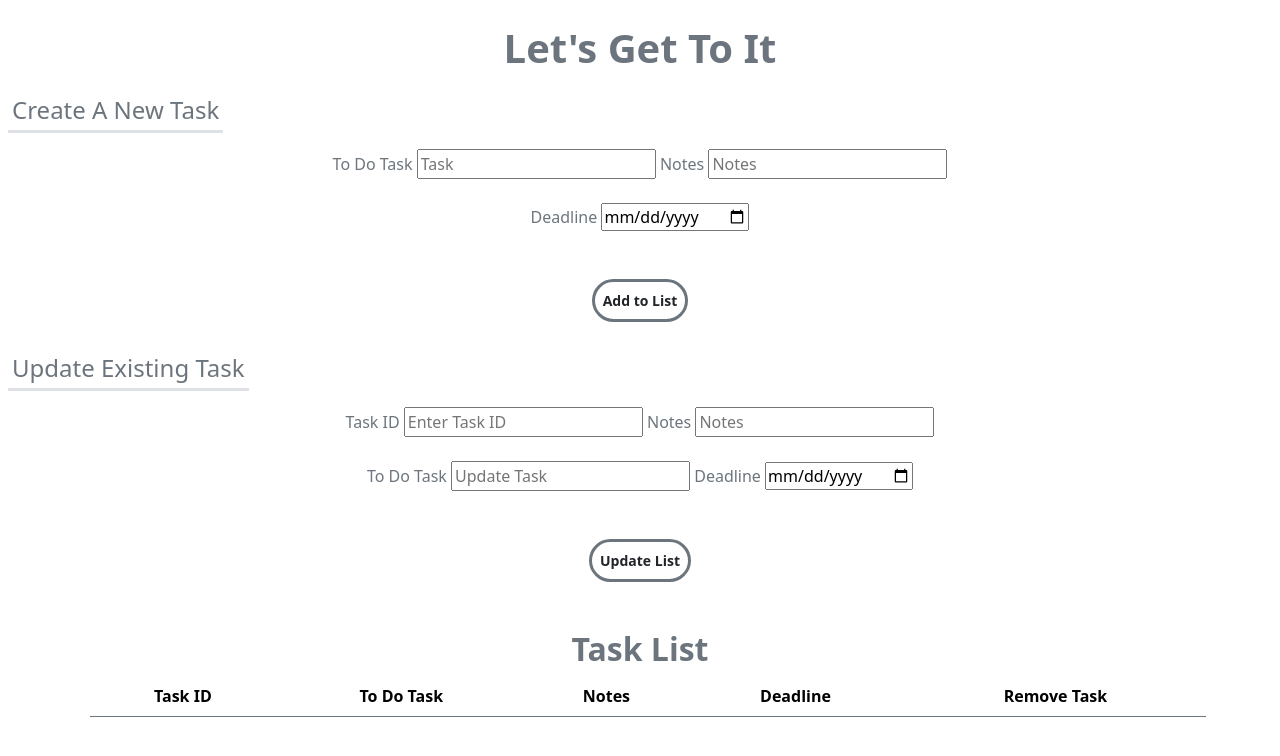
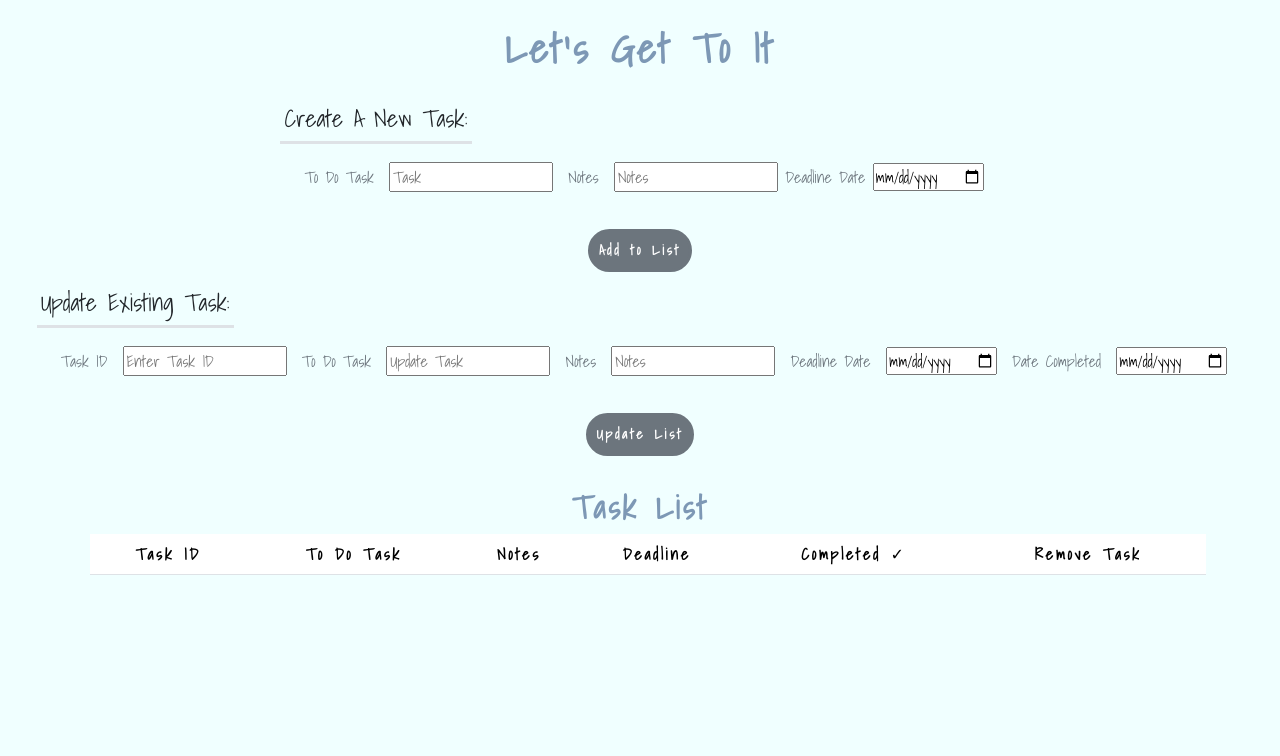
Before and after one commit to erinelise2/week12codingassignment, a website: page index.html in a window 1280 px wide. Drawn offline with nearby package versions, Linux system fonts and the light colour scheme.

Commit message:
styled page and added complete column. json not linking

```diff
--- a/index.css
+++ b/index.css
@@ -0,0 +1,40 @@
+body {
+    font-family: 'Shadows Into Light', cursive;
+    background-color:azure;
+    display: flex;
+    flex-direction: column;
+    align-items: center;
+}
+
+.mainHeader {
+   color: rgb(125, 152, 181);
+   letter-spacing: 2pt;
+}
+
+.tableHeader {
+    color: rgb(125, 152, 181);
+    letter-spacing: 2pt;
+}
+
+button {
+    letter-spacing: 2pt;
+}
+
+th {
+
+    letter-spacing: 2pt;
+    font-weight: bolder;
+}
+
+tbody {
+    background-color: #dee2e6;
+    color: 6c757d;
+}
+
+.taskForm {
+    color: #6c757d;
+}
+
+.taskUpdateForm {
+    color: #6c757d;
+}
--- a/index.html
+++ b/index.html
@@ -20,61 +20,67 @@
     ></script>
         <!-- my script -->
      <script src="script.js"></script>
+     <!-- My CSS style sheet -->
+     <link href="index.css" rel="stylesheet" />
         <!-- Popper CDN: For dropdowns, popovers, tooltips, etc-->
     <script
     src="https://cdn.jsdelivr.net/npm/@popperjs/core@2.11.6/dist/umd/popper.min.js"
     integrity="sha384-oBqDVmMz9ATKxIep9tiCxS/Z9fNfEXiDAYTujMAeBAsjFuCZSmKbSSUnQlmh/jp3"
     crossorigin="anonymous"
   ></script>
+  <!-- google fonts -->
+  <link rel="preconnect" href="https://fonts.googleapis.com">
+<link rel="preconnect" href="https://fonts.gstatic.com" crossorigin>
+<link href="https://fonts.googleapis.com/css2?family=Shadows+Into+Light&display=swap" rel="stylesheet">
 </head>
-<body class="text-secondary">
+<body>
     <h1 class="mainHeader header fs-1 fw-bolder text-center m-4">Let's Get To It</h1>
     <form>
-        <h4 class='header m-2'><span class="border-bottom border-3 p-1">Create A New Task</span></h4>
-        <div class='taskForm m-4 text-center'>
-            <label for="newTask">To Do Task</label>
+        <h4 class='header m-2'><span class="border-bottom border-3 p-1">Create A New Task:</span></h4>
+        <div class='taskForm m-4'>
+            <label class="m-2" for="newTask">To Do Task</label>
             <input id="newTask" placeholder="Task" />
-            <label for="newNote">Notes</label>
+            <label class="m-2" for="newNote">Notes</label>
             <input id="newNote" placeholder="Notes"/>
-        </div>
-        <div class="m-4 text-center">
-            <label for="newDeadline">Deadline</label>
+            <label for="newDeadline">Deadline Date</label>
             <input id="newDeadline" type="Date" />
         </div>
         <div class="text-center">
-            <button class='btn btn-sm task-btn border border-secondary border-3 rounded-pill m-4 p-2 text-center fw-bold' id="submitTask">Add to List</button>
+            <button class='btn btn-sm task-btn border border-secondary border-3 rounded-pill m-2 p-2 text-center fw-bold bg-secondary text-white' id="submitTask">Add to List</button>
         </div>
     </form>
 
     <form>
-        <h4 class='header m-2'><span class="border-bottom border-3 p-1">Update Existing Task</span></h4>
-        <div class='taskUpdateForm m-4 text-center'>
-            <label for="updateId">Task ID</label>
+        <h4 class='header m-2'><span class="border-bottom border-3 p-1">Update Existing Task:</span></h4>
+        <div class='taskUpdateForm m-4'>
+            <label class="m-2" for="updateId">Task ID</label>
             <input id="updateId" placeholder="Enter Task ID"/>
-            <label for="updateNote">Notes</label>
+            <label class="m-2" for="updateTask">To Do Task</label>
+            <input id="updateTask" placeholder="Update Task"/>
+            <label class="m-2" for="updateNote">Notes</label>
             <input id="updateNote" placeholder="Notes"/>
-        <div class="m-4 text-center">
-            <label for="updateTask">To Do Task</label>
-            <input id="updateTask" placeholder="Update Task"/>
-            <label for="updateDeadline">Deadline</label>
+            <label class="m-2" for="updateDeadline">Deadline Date</label>
             <input id="updateDeadline" type="Date" />
+            <label class="m-2" for="updateStatus">Date Completed</label>
+            <input id="updateStatus" type="Date" />
         </div>
-        </div>
+
         <div class="text-center">
-            <button class='btn btn-sm task-btn border border-secondary border-3 rounded-pill m-4 p-2 text-center fw-bold text' id="updateTask">Update List</button>
+            <button class='btn btn-sm task-btn border border-secondary border-3 rounded-pill m-2 p-2 text-center fw-bold bg-secondary text-white' id="updateTask">Update List</button>
         </div>
     </form>
 
 <!-- Is there a way to have the table automatically sort by the deadline date? -->
     <div class="container text-center">
         <h2 class="tableHeader header fs-2 fw-bolder text-center mt-4">Task List</h2>
-    <table class='container table toDoList m-2 border-secondary text-center'>
+    <table class='container table toDoList m-2  text-center'>
         <thead>
             <tr>
                 <th>Task ID</th>
                 <th>To Do Task</th>
                 <th>Notes</th>
                 <th>Deadline</th>
+                <th>Completed ✓ </th>
                 <th>Remove Task</th>
             </tr>
         </thead>
--- a/script.js
+++ b/script.js
@@ -1,9 +1,9 @@
-// Declaring a URL endpoint. Can be an API (using AJAX) or local db.json. If you use local, *** type: json-server --watch db.json into terminal. Then use that url below.  NOT SURE HOW TO GET THIS TO WORK //
+// CRUD = Create, Read, Update, Delete (Post, Get, Put, Delete) Declaring a URL endpoint. Can be an API (using AJAX) or local db.json. If you use local, *** type: json-server --watch db.json into terminal. Then use that url below.  NOT SURE HOW TO GET THIS TO WORK //
 // const taskdatabase_URL = 'http://localhost:3000/'
 
 // Create a code that loops over data and adds information to DOM //
 $.get(taskdatabase_URL).then((data) =>
-  data.map((targetTask) => {
+  data.map((task) => {
     $('tbody').append(
       $(`
     <tr>
@@ -17,7 +17,7 @@ $.get(taskdatabase_URL).then((data) =>
     </tr>`)
     )
   })
-)
+);
 
 //Post/Adding new tasks //
 $('#task').click(function () {
@@ -26,7 +26,7 @@ $('#task').click(function () {
       toDoNote: $('#newNote').val(),
       toDoDeadline: $('#newDeadline').val(),
     })
-  })
+  });
 
 //Deleting existing task ASCII trash bin: 🗑 from lab //
 
@@ -34,7 +34,7 @@ function deleteTask(id) {
     $.ajax(`${taskDatabase_URL}/${id}`, {
       type: 'DELETE',
     })
-  }
+  };
 
 //Updating information //
 function updateTask() {
@@ -45,10 +45,11 @@ function updateTask() {
       data: {
         toDoTask: $('#updateTask').val(),
         toDoNote: $('#updateNote').val(),
-        toDoDealine: $('#updateDeadline').val(),
+        toDoDeadline: $('#updateDeadline').val(),
+        toDoStatus: $('updateStatus').val(),
       },
     })
-  }
+  };
 
   // event listener to update task when button is clicked //
   $('#updateTask').click(updateTask)
```
